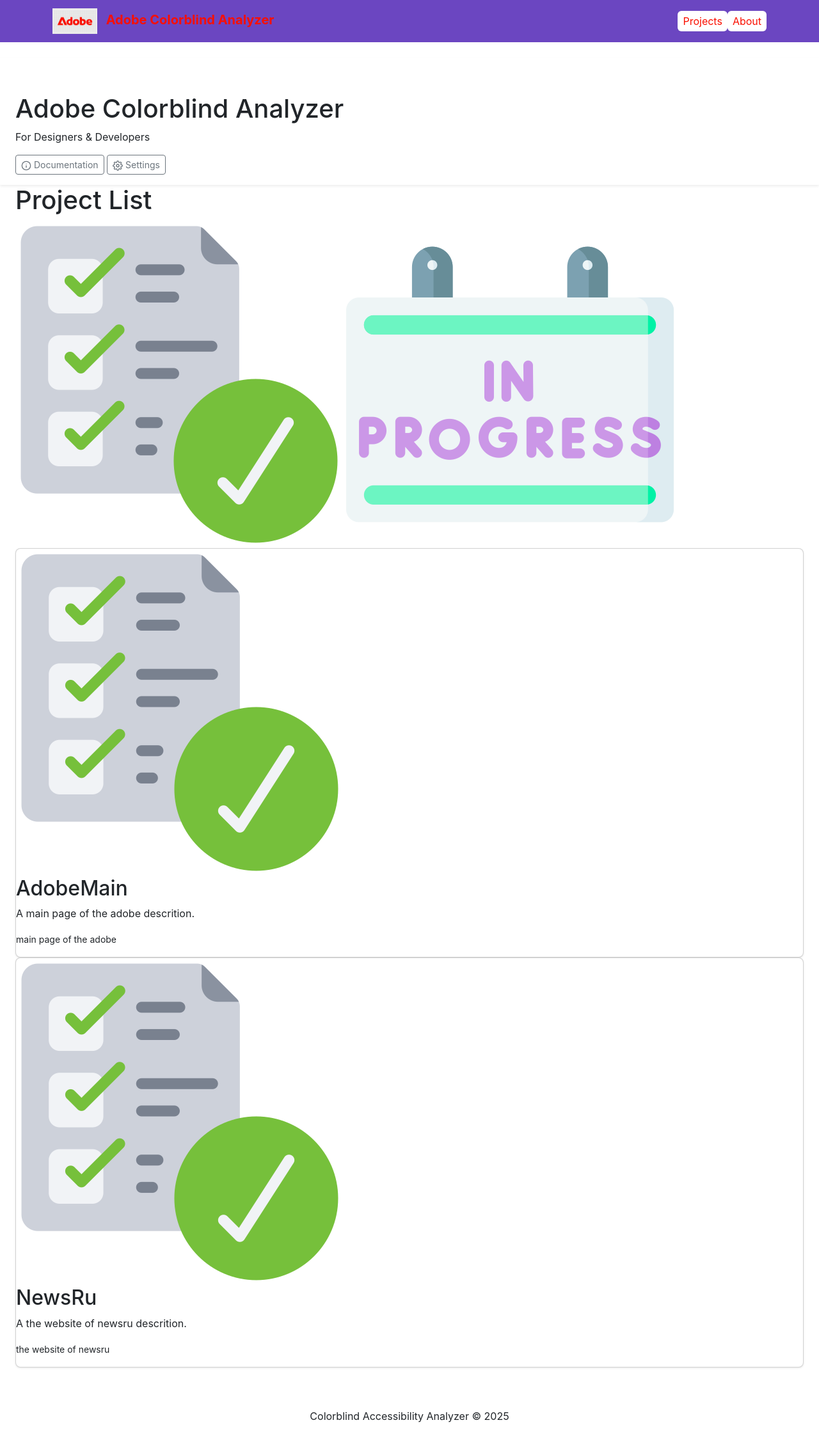
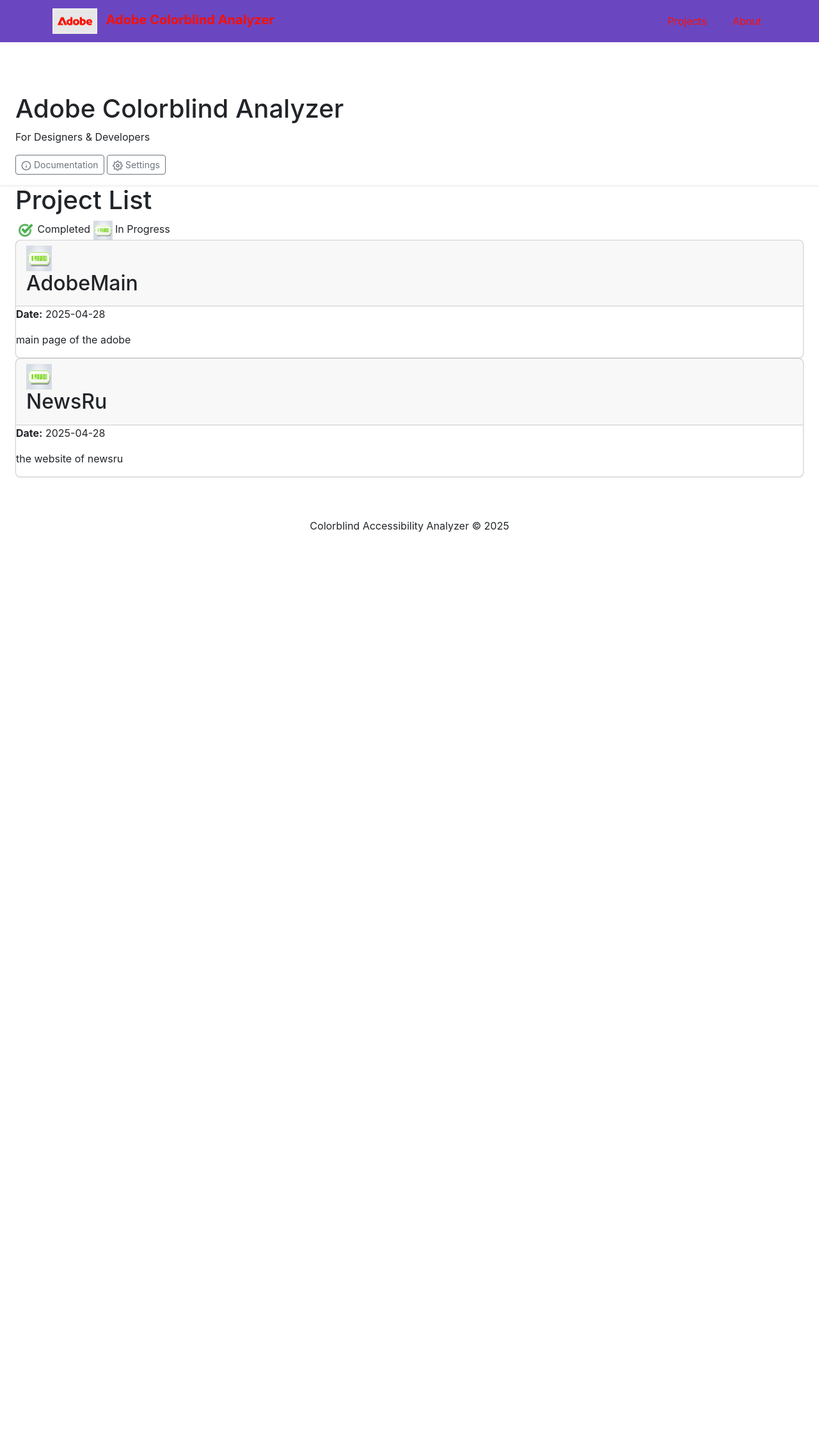
Before and after one commit to Liliyalexx/Adobe-colorblind-analyzer, a Django app: page /projects/ in a window 1280 px wide. Shown: the whole page at 64% size. After the commit the page ends 832 px from the top, so only its background shows below. Run offline with Django 5.2, Linux system fonts and the light colour scheme.

Commit message:
project list added with status option, date

```diff
--- a/analyzer/static/css/styles.css
+++ b/analyzer/static/css/styles.css
@@ -1,4 +1,5 @@
 /* Color Variables */
+
 :root {
     --adobe-red: #FA0F00;
     --adobe-light-red: #FFDEE2;
@@ -7,6 +8,7 @@
 
 /* Base Styles */
 body {
+
     font-family: 'Inter', -apple-system, BlinkMacSystemFont, sans-serif;
 }
 
@@ -94,5 +96,24 @@
 
 .nav-link.text-red-custom:hover {
     text-decoration: underline;
-    background-color: #f9f9f9; /* Optional hover effect */
+    background-color: #f9f9f9;
+    margin-left: 10px;
 }
+/* Navbar Item Spacing */
+.navbar-nav {
+    display: flex;
+    align-items: center;
+    gap: 1.5rem;
+}
+
+
+.nav-link.text-red-custom {
+    padding: 0.5rem 1rem;
+    transition: all 0.2s ease;
+}
+
+.nav-link.text-red-custom:hover {
+    text-decoration: underline;
+    background-color: #f9f9f9;
+    transform: translateY(-2px);
+}
--- a/analyzer/templates/about.html
+++ b/analyzer/templates/about.html
@@ -1,4 +1,5 @@
 {% extends "base.html" %}
+{% load static %}
 
 {% block content %}
 <div class="container mt-5">
--- a/analyzer/templates/base.html
+++ b/analyzer/templates/base.html
@@ -1,3 +1,4 @@
+{% load static %}
 <!DOCTYPE html>
 <html lang="en">
 <head>
@@ -18,10 +19,10 @@
             </a>
             <ul class="navbar-nav">
                 <li class="nav-item">
-                    <a class="nav-link text-red-custom bg-white-custom px-2 py-1 rounded" href="/projects">Projects</a>
+                    <a class="nav-link text-red-custom  px-2 py-1 rounded" href="/projects">Projects</a>
                 </li>
                 <li class="nav-item">
-                    <a class="nav-link text-red-custom bg-white-custom px-2 py-1 rounded" href="/about">About</a>
+                    <a class="nav-link text-red-custom  px-2 py-1 rounded" href="/about">About</a>
                 </li>
             </ul>
 
--- a/analyzer/templates/projects/index.html
+++ b/analyzer/templates/projects/index.html
@@ -1,44 +1,51 @@
-{% extends 'base.html' %} {% load static %} {% block head %}
-<link
-  rel="stylesheet"
-  href="{% static 'css/projects/projects-index.css' %}"
-/>
-{% endblock %} {% block content %}
+{% extends 'base.html' %}
+{% load static %}
 
+{% block head %}
+<link rel="stylesheet" href="{% static 'css/projects/projects-index.css' %}">
+{% endblock %}
+
+{% block content %}
 <section class="page-header">
   <h1>Project List</h1>
-  <img
-  class="icon"
-    src="{% static 'images/completed.png' %}"
-    alt="completed"
-  />
-  <img
-    src="{% static 'images/inprogress.png' %}"
-    alt="work in progress"
-  />
+  <div class="status-icons">
+    <img class="icon" src="{% static 'images/completed.png' %}" alt="Completed" style="width: 30px; height: 30px;">
+    <span>Completed</span>
+    <img class="icon" src="{% static 'images/inprogress.png' %}" alt="In Progress" style="width: 30px; height: 30px;">
+    <span>In Progress</span>
+  </div>
 </section>
 
 <section class="card-container">
   {% for project in projects %}
   <div class="card">
     <div class="card-content">
-      <div class="card-img-container">
-        <img
-          class="icon"
-          src="{% static 'images/completed.png' %}"
-          alt="completed"
-        />
+      <div class="card-header">
+        {% if project.is_completed %}
+          <img class="status-icon" src="{% static 'images/completed.png' %}" alt="Completed" style="width: 40px; height: 40px;">
+        {% else %}
+          <img class="status-icon" src="{% static 'images/inprogress.png' %}" alt="In Progress" style="width: 40px; height: 40px;">
+        {% endif %}
+        <h2 class="card-title">{{ project.name }}</h2>
       </div>
-      <h2 class="card-title">{{ project.name }}</h2>
-      {% if project.date > 0 %}
-      <p>A {{ cat.date }} date </p>
-      {% else %}
-      <p>A {{ project.description}} descrition.</p>
+
+      {% if project.website_url %}
+      <div class="website-preview">
+        <img src="https://api.screenshotmachine.com/?key=YOUR_API_KEY&url={{ project.website_url|urlencode }}&dimension=400x300"
+             alt="{{ project.name }} screenshot"
+             style="max-width: 100%; border: 1px solid #ddd; border-radius: 4px;">
+        <a href="{{ project.website_url }}" target="_blank" class="visit-btn">Visit Website</a>
+      </div>
       {% endif %}
-      <p><small>{{project.description }}</small></p>
+
+      <div class="project-details">
+        {% if project.date %}
+        <p><strong>Date:</strong> {{ project.date }}</p>
+        {% endif %}
+        <p>{{ project.description }}</p>
+      </div>
     </div>
   </div>
   {% endfor %}
 </section>
-
 {% endblock %}
--- a/analyzer/views.py
+++ b/analyzer/views.py
@@ -7,19 +7,23 @@
 from django.contrib import messages
 from django.core.files.base import ContentFile
 import base64
+from selenium import webdriver
+
+
 
 def about(request):
     return render(request, 'about.html')
 
 class Project:
-    def __init__(self, name, description, date):
+    def __init__(self, name, description, date, status):
         self.name = name
         self.description = description
         self.date = date
+        self.status = status
 
 projects = [
-    Project("AdobeMain", "main page of the adobe", "2025-04-28"),
-    Project("NewsRu", "the website of newsru", "2025-04-28" )
+    Project("AdobeMain", "main page of the adobe", "2025-04-28", 'completed'),
+    Project("NewsRu", "the website of newsru", "2025-04-28", 'in progress')
 ]
 
 def projects_index(request):
```
Also changed, not shown: analyzer/models.py (+9 -0 lines), analyzer/static/css/projects/projects-index.css (+62 -12 lines), analyzer/static/images/completed.png, analyzer/static/images/inprogress.png.
